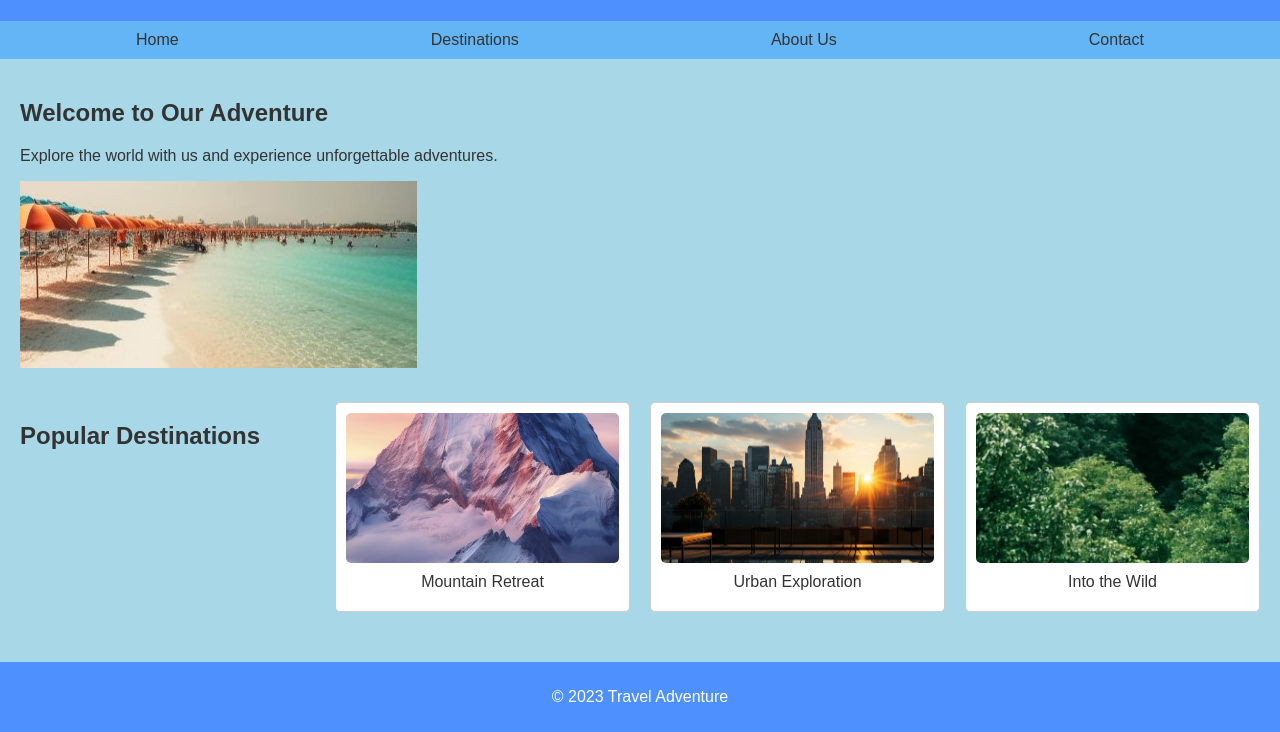
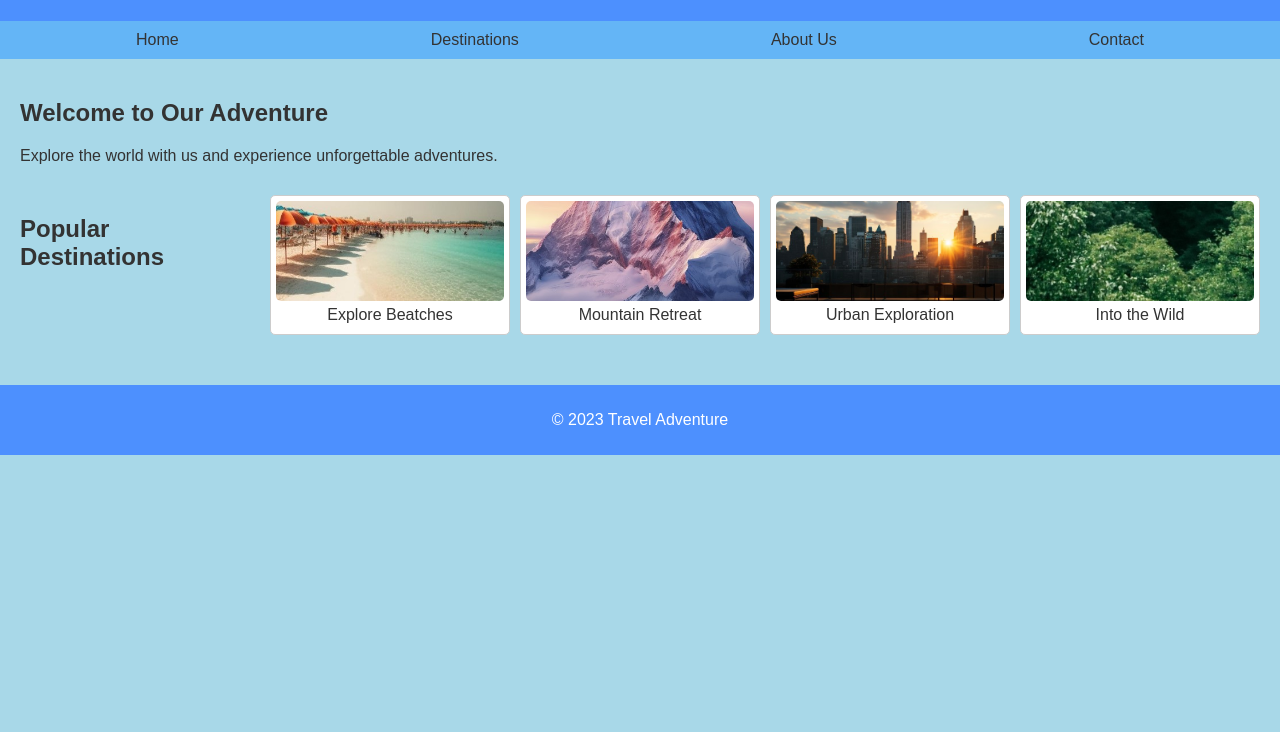
Before and after one commit to Sreekanth7Gs/travel_static_website, a plain HTML site: page index.html in a window 1280 px wide. Shown: the part 99-831 px from the top of the page. After the commit the page ends 800 px from the top, so only its background shows below. Drawn offline with Linux system fonts and the light colour scheme.

Commit message:
code changed

```diff
--- a/index.html
+++ b/index.html
@@ -22,10 +22,13 @@
         <section id="home">
             <h2>Welcome to Our Adventure</h2>
             <p>Explore the world with us and experience unforgettable adventures.</p>
-            <img src="images/beach.jpg" alt="Beach">
         </section>
         <section id="destinations">
             <h2>Popular Destinations</h2>
+            <div class="destination">
+                <img src="images/beach.jpg" alt="Beaches">
+                <p>Explore Beatches</p>
+            </div>
             <div class="destination">
                 <img src="images/mountain.jpg" alt="Mountains">
                 <p>Mountain Retreat</p>
--- a/styles.css
+++ b/styles.css
@@ -56,14 +56,14 @@ footer {
 /* Additional Styles for Destinations Section */
 #destinations {
     display: grid;
-    grid-template-columns: repeat(auto-fit, minmax(200px, 1fr));
-    grid-gap: 20px;
+    grid-template-columns: repeat(auto-fit, minmax(150px, 1fr));
+    grid-gap: 10px;
 }
 
 .destination {
     text-align: center;
     border: 1px solid #ccc;
-    padding: 10px;
+    padding: 5px;
     border-radius: 5px;
     background-color: #fff;
     display: flex;
@@ -73,11 +73,11 @@ footer {
 
 .destination img {
     width: 100%;
-    height: 150px; /* Set a fixed height for the images */
+    height: 100px; /* Set a fixed height for the images */
     object-fit: cover; /* Ensure images maintain their aspect ratio */
     border-radius: 5px;
 }
 
 .destination p {
-    margin: 10px 0;
+    margin: 5px 0;
 }
```
